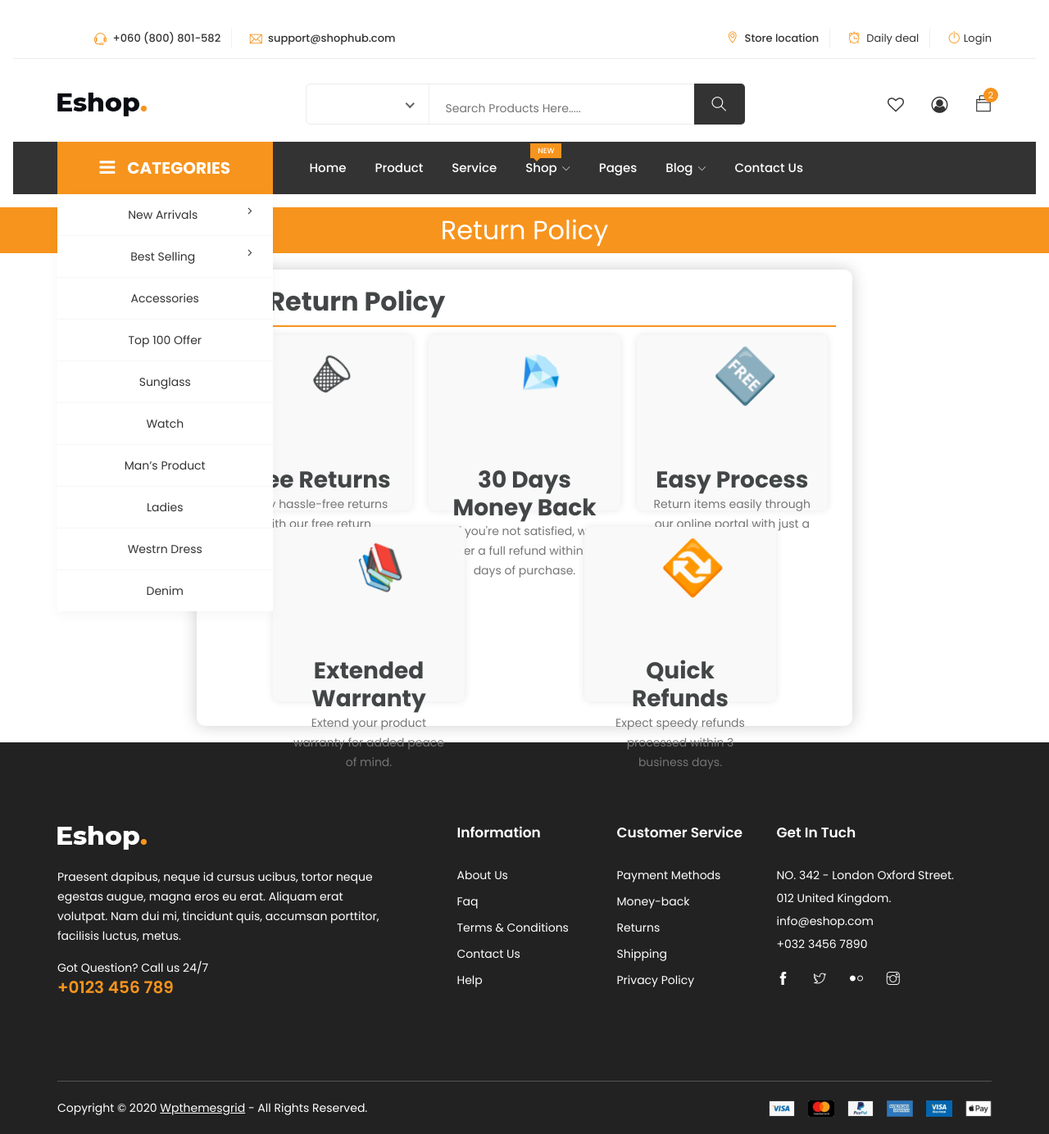
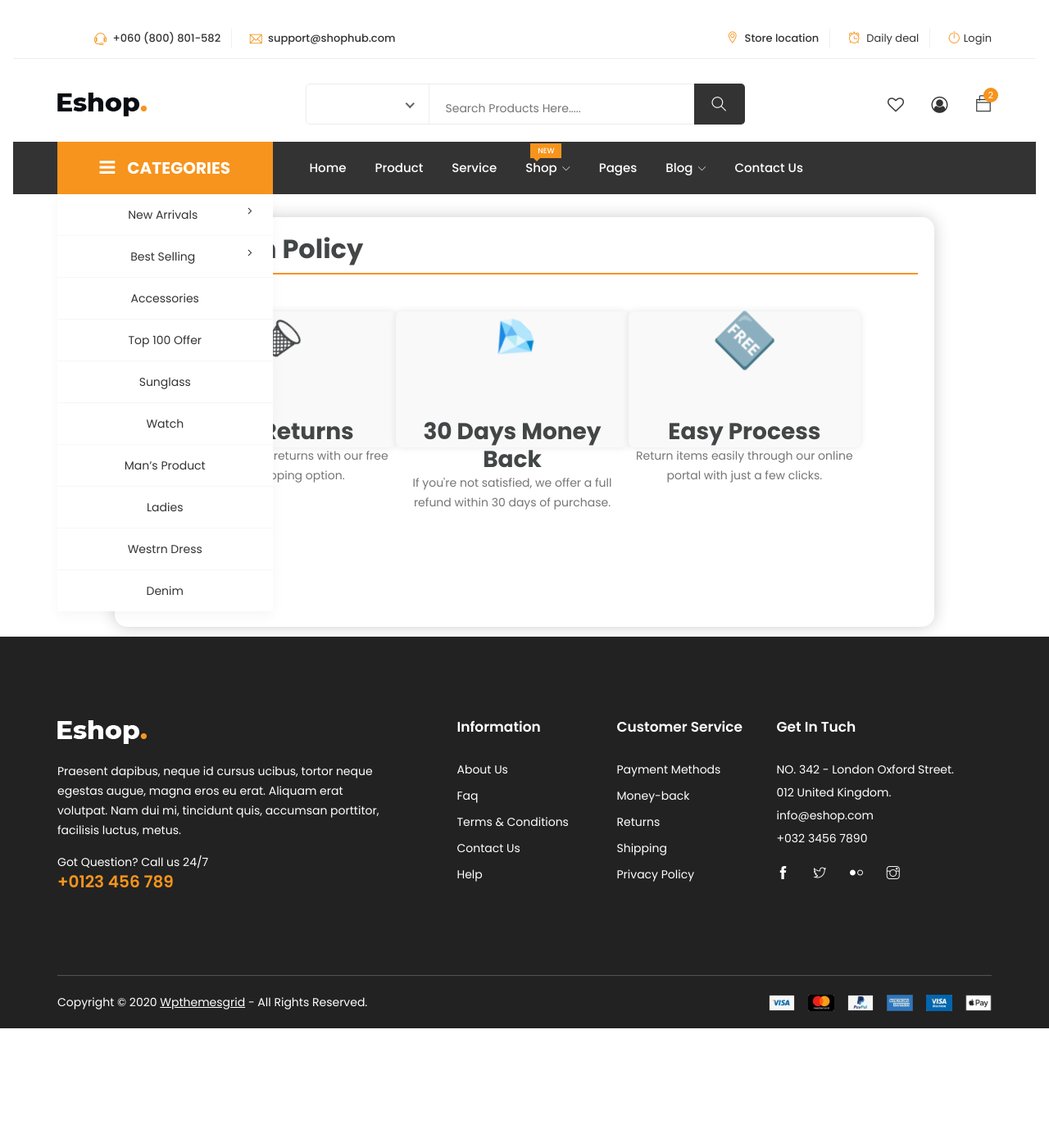
Before and after one commit to AmanRana07/OmniCart, a Django app: page /returns-policy/ in a window 1280 px wide. Shown: the whole page at 82% size. After the commit the page ends 1255 px from the top, so only its background shows below. Run offline with Django 4.2, Linux system fonts and the light colour scheme; some libraries are stand-ins or nearby versions.

Commit message:
updation

```diff
--- a/static/css/returns.css
+++ b/static/css/returns.css
@@ -15,12 +15,13 @@ body {
   }
 
   .return-policy-container {
-    max-width: 800px;
-    margin: 20px auto;
+    max-width: 1000px;
+    height: 500px;
+    margin: 12px auto;
     padding: 20px;
-    background-color: #fff;
+    background-color:#fff;
     box-shadow: 0 0 20px rgba(0, 0, 0, 0.2);
-    border-radius: 10px;
+    border-radius: 15px;
     animation: fadeIn 2s ease-in-out;
   }
 
@@ -33,14 +34,16 @@ body {
 
   .return-options {
     display: flex;
-    justify-content: space-around;
+    justify-content:flex-start;
     flex-wrap: wrap;
+    padding: 40px;
+
   }
 
   .return-option {
-    flex: 0 0 calc(33.3333% - 20px);
-    margin: 10px;
-    padding: 20px;
+    flex: 0 0 calc(33.3333% - 10px);
+    margin-top: 5px;
+    padding: 8px;
     text-align: center;
     background-color: #f9f9f9;
     border-radius: 8px;
@@ -53,7 +56,7 @@ body {
   }
 
   p {
-    line-height: 1.5;
+    line-height: 1.8;
   }
 
   .highlight {
@@ -83,10 +86,10 @@ body {
   .fun-effect:hover::before {
     content: '🎉';
     position: absolute;
-    top: -20px;
-    left: 50%;
+    top: -10px;
+    left: 40%;
     transform: translateX(-50%);
-    font-size: 2rem;
+    font-size: 1rem;
     animation: bounce 0.5s ease-in-out;
   }
 
--- a/templates/OmniCart/info/returns.html
+++ b/templates/OmniCart/info/returns.html
@@ -10,42 +10,30 @@
 {% block content %}
 
 <body>
-  <header class="header">
-    Return Policy
-  </header>
 
-  <section class="return-policy-container animation-example">
+
+  <section class="return-policy-container animation-example" >
     <h2>Our Return Policy</h2>
     <div class="return-options">
       <div class="return-option">
-        <div class="icon">&#128465;</div>
+        <div class="icon" alt="" height="200px">&#128465;</div>
         <h3>Free Returns</h3>
         <p>Enjoy hassle-free returns with our free return shipping option.</p>
       </div>
 
       <div class="return-option">
-        <div class="icon">&#128142;</div>
+        <div class="icon" alt="" height="200px">&#128142;</div>
         <h3>30 Days Money Back</h3>
         <p>If you're not satisfied, we offer a full refund within 30 days of purchase.</p>
       </div>
 
       <div class="return-option">
-        <div class="icon">&#127379;</div>
+        <div class="icon" alt="" height="200px">&#127379;</div>
         <h3>Easy Process</h3>
         <p>Return items easily through our online portal with just a few clicks.</p>
       </div>
 
-      <div class="return-option">
-        <div class="icon">&#128218;</div>
-        <h3>Extended Warranty</h3>
-        <p>Extend your product warranty for added peace of mind.</p>
-      </div>
 
-      <div class="return-option">
-        <div class="icon">&#128257;</div>
-        <h3>Quick Refunds</h3>
-        <p>Expect speedy refunds processed within 3 business days.</p>
-      </div>
     </div>
 
 
```
